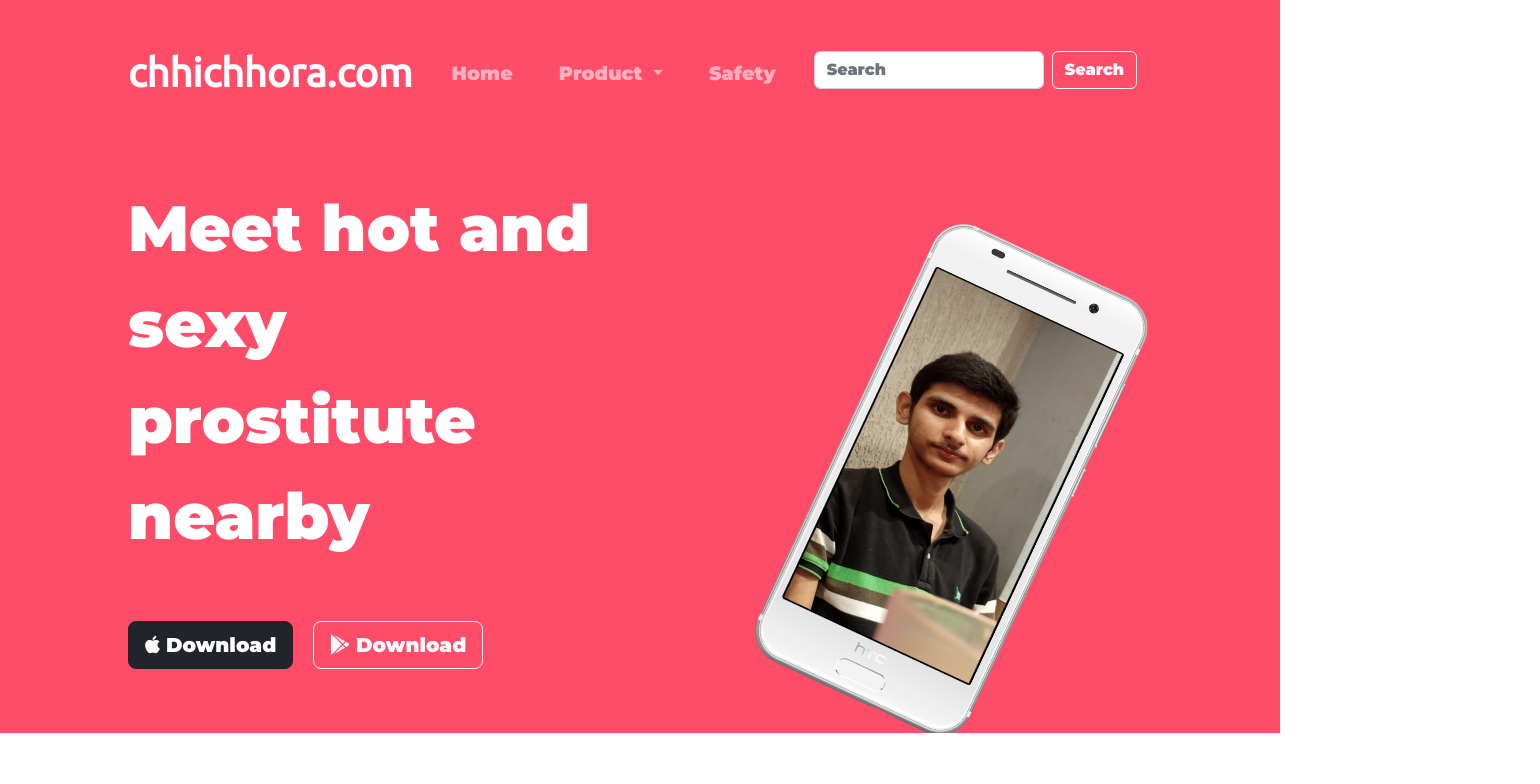
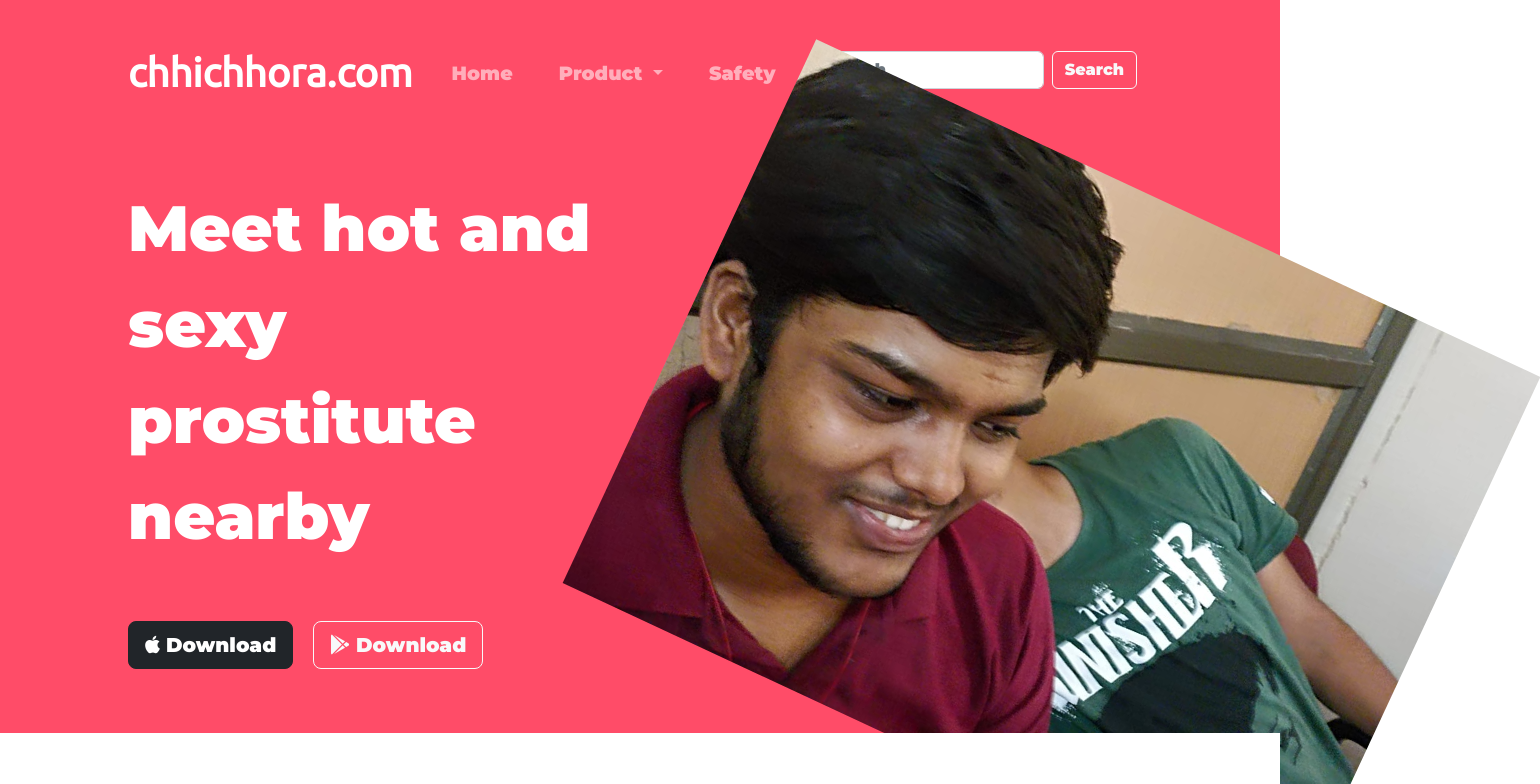
Before and after one commit to ankurgupta007/proje, a plain HTML site: page index.html in a window 1280 px wide. Shown: the top 784 px of the page, 1540 px wide, since content can reach past the window. Drawn offline with nearby package versions, Linux system fonts and the light colour scheme.

Commit message:
Update index.html

```diff
--- a/index.html
+++ b/index.html
@@ -67,7 +67,7 @@
 
     </div>
     <div class="col-lg-6">
-      <img class="image-tile" src="images\IMG-20220628-WA0015_htc-onea9-white-portrait.png" alt="iphone-mockup">
+      <img class="image-tile" src="WhatsApp Image 2022-06-29 at 6.27.53 PM.jpeg" alt="iphone-mockup">
     </div>
   </div>
   </div>
```
